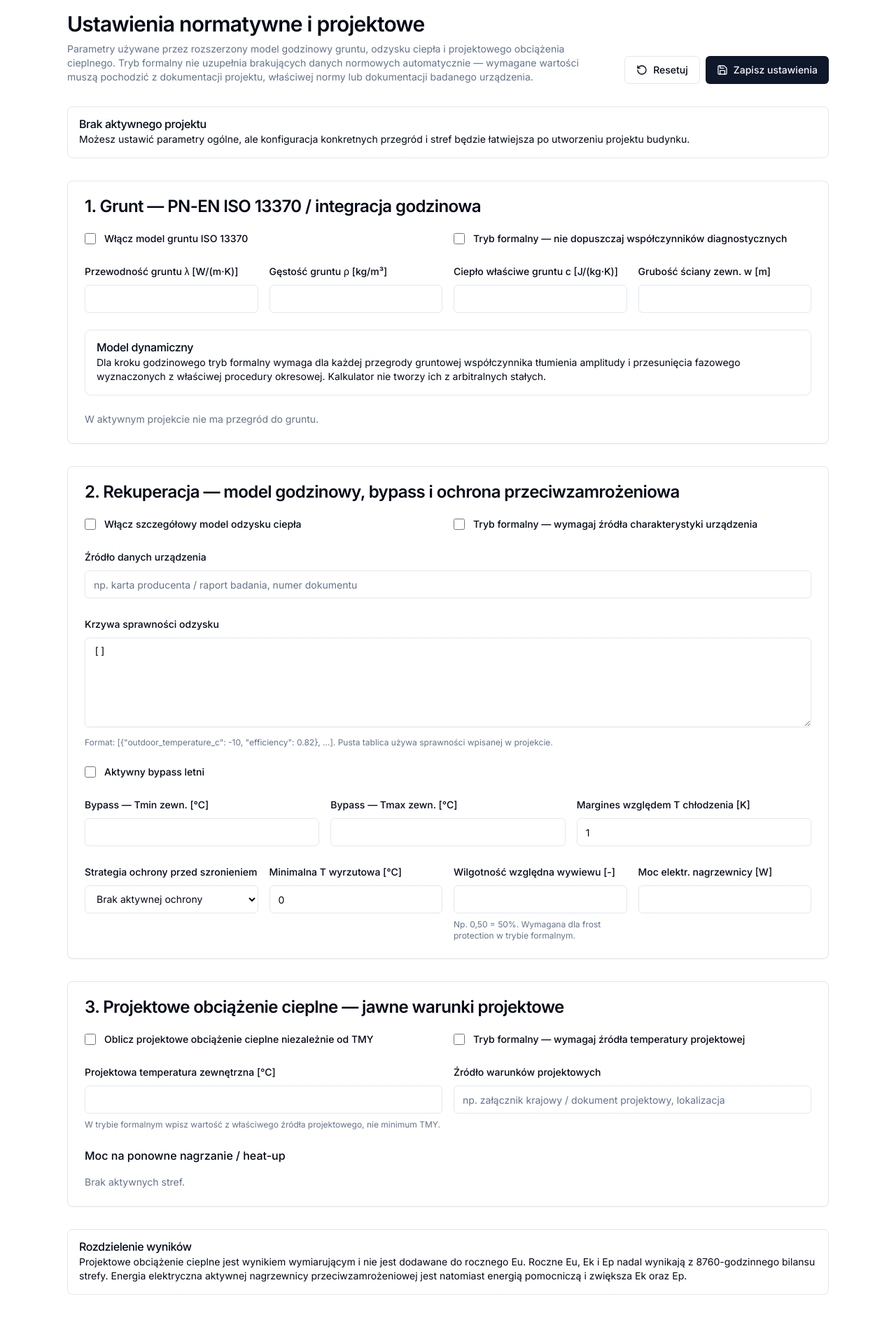
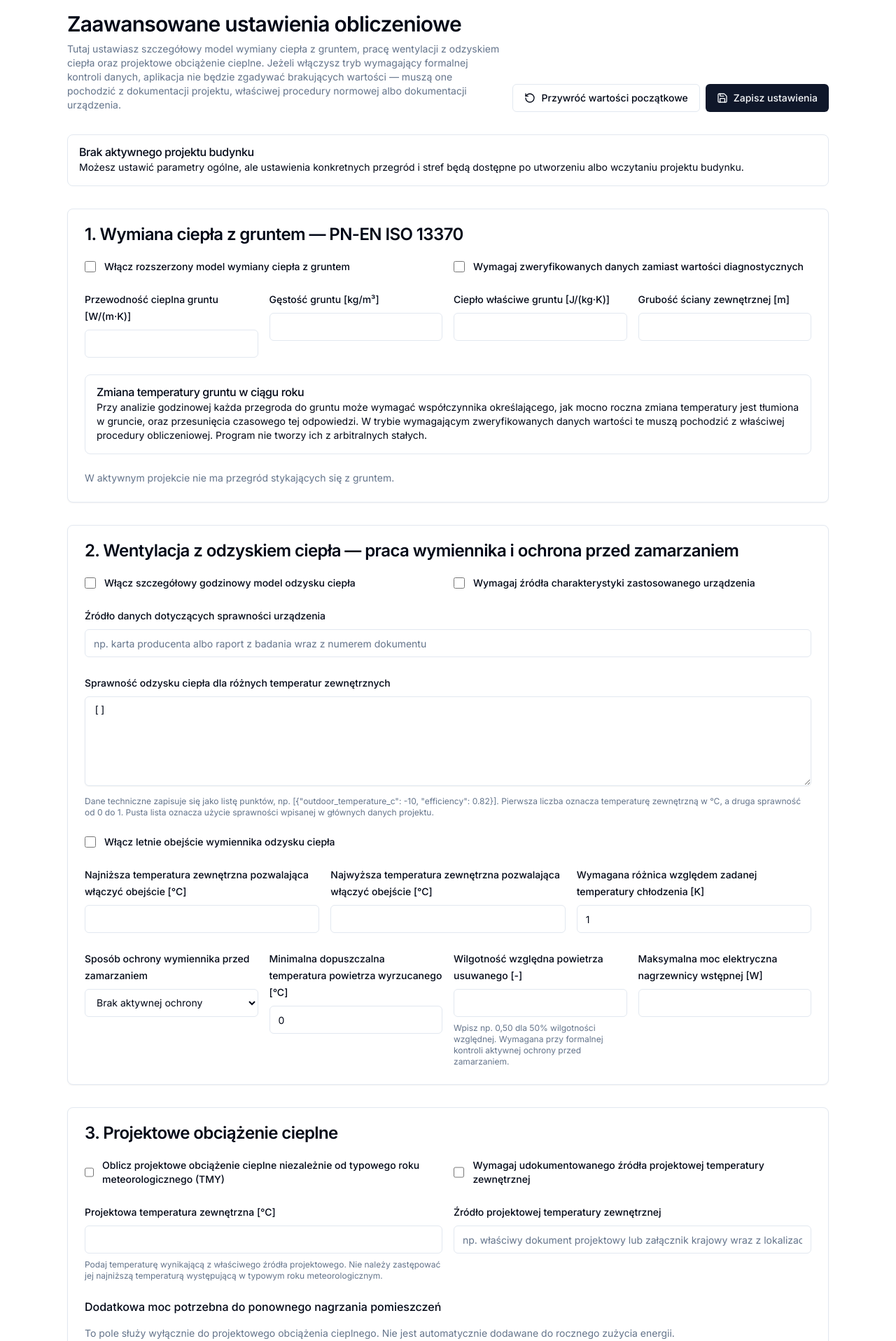
Before and after one commit to kglapin/EnergoLiczydlo, a Next.js app in the folder frontend/: page /normative in a window 1280 px wide. Shown: the part 144-2060 px from the top of the page at 70% size. Built offline with nearby package versions, Linux system fonts and the light colour scheme.

Commit message:
Uproszczenie opisów ustawień normatywnych

```diff
--- a/frontend/app/normative/page.tsx
+++ b/frontend/app/normative/page.tsx
@@ -125,7 +125,7 @@ function JsonField({
             onChange(parsed)
             setError(null)
           } catch {
-            setError("Nieprawidłowy JSON — wartość nie zostanie zapisana do obliczeń.")
+            setError("Nieprawidłowy zapis danych w formacie JSON — ta wartość nie zostanie użyta w obliczeniu.")
           }
         }}
       />
@@ -196,48 +196,48 @@ export default function NormativeSettingsPage() {
           <Button variant="ghost" size="sm" asChild className="-ml-3">
             <Link href="/building"><ArrowLeft className="mr-2 h-4 w-4" />Wróć do budynku</Link>
           </Button>
-          <h1 className="text-3xl font-semibold tracking-tight">Ustawienia normatywne i projektowe</h1>
+          <h1 className="text-3xl font-semibold tracking-tight">Zaawansowane ustawienia obliczeniowe</h1>
           <p className="max-w-3xl text-sm text-muted-foreground">
-            Parametry używane przez rozszerzony model godzinowy gruntu, odzysku ciepła i
-            projektowego obciążenia cieplnego. Tryb formalny nie uzupełnia brakujących danych
-            normowych automatycznie — wymagane wartości muszą pochodzić z dokumentacji projektu,
-            właściwej normy lub dokumentacji badanego urządzenia.
+            Tutaj ustawiasz szczegółowy model wymiany ciepła z gruntem, pracę wentylacji z odzyskiem
+            ciepła oraz projektowe obciążenie cieplne. Jeżeli włączysz tryb wymagający formalnej
+            kontroli danych, aplikacja nie będzie zgadywać brakujących wartości — muszą one pochodzić
+            z dokumentacji projektu, właściwej procedury normowej albo dokumentacji urządzenia.
           </p>
         </div>
         <div className="flex gap-2">
-          <Button variant="outline" onClick={reset}><RotateCcw className="mr-2 h-4 w-4" />Resetuj</Button>
+          <Button variant="outline" onClick={reset}><RotateCcw className="mr-2 h-4 w-4" />Przywróć wartości początkowe</Button>
           <Button onClick={save}><Save className="mr-2 h-4 w-4" />Zapisz ustawienia</Button>
         </div>
       </div>
 
       {saved ? (
         <Alert>
-          <AlertTitle>Zapisano</AlertTitle>
+          <AlertTitle>Zapisano ustawienia</AlertTitle>
           <AlertDescription>
-            Konfiguracja zostanie automatycznie dołączona do następnego obliczenia.
+            Te dane zostaną automatycznie dołączone do następnego obliczenia.
           </AlertDescription>
         </Alert>
       ) : null}
 
       {!project ? (
         <Alert>
-          <AlertTitle>Brak aktywnego projektu</AlertTitle>
+          <AlertTitle>Brak aktywnego projektu budynku</AlertTitle>
           <AlertDescription>
-            Możesz ustawić parametry ogólne, ale konfiguracja konkretnych przegród i stref będzie
-            łatwiejsza po utworzeniu projektu budynku.
+            Możesz ustawić parametry ogólne, ale ustawienia konkretnych przegród i stref będą dostępne
+            po utworzeniu albo wczytaniu projektu budynku.
           </AlertDescription>
         </Alert>
       ) : null}
 
       <Card>
         <CardHeader>
-          <CardTitle>1. Grunt — PN-EN ISO 13370 / integracja godzinowa</CardTitle>
+          <CardTitle>1. Wymiana ciepła z gruntem — PN-EN ISO 13370</CardTitle>
         </CardHeader>
         <CardContent className="space-y-6">
           <div className="grid gap-4 md:grid-cols-2">
             <Toggle
               id="ground-enabled"
-              label="Włącz model gruntu ISO 13370"
+              label="Włącz rozszerzony model wymiany ciepła z gruntem"
               checked={settings.ground.enabled}
               onChange={(enabled) => setSettings((current) => ({
                 ...current,
@@ -246,7 +246,7 @@ export default function NormativeSettingsPage() {
             />
             <Toggle
               id="ground-certificate"
-              label="Tryb formalny — nie dopuszczaj współczynników diagnostycznych"
+              label="Wymagaj zweryfikowanych danych zamiast wartości diagnostycznych"
               checked={settings.ground.certificate_mode}
               onChange={(certificate_mode) => setSettings((current) => ({
                 ...current,
@@ -258,7 +258,7 @@ export default function NormativeSettingsPage() {
           <div className="grid gap-4 md:grid-cols-2 lg:grid-cols-4">
             <NumberField
               id="soil-lambda"
-              label="Przewodność gruntu λ [W/(m·K)]"
+              label="Przewodność cieplna gruntu [W/(m·K)]"
               value={settings.ground.soil_conductivity_w_mk}
               onChange={(soil_conductivity_w_mk) => setSettings((current) => ({
                 ...current,
@@ -268,7 +268,7 @@ export default function NormativeSettingsPage() {
             />
             <NumberField
               id="soil-density"
-              label="Gęstość gruntu ρ [kg/m³]"
+              label="Gęstość gruntu [kg/m³]"
               value={settings.ground.soil_density_kg_m3}
               onChange={(soil_density_kg_m3) => setSettings((current) => ({
                 ...current,
@@ -278,7 +278,7 @@ export default function NormativeSettingsPage() {
             />
             <NumberField
               id="soil-cp"
-              label="Ciepło właściwe gruntu c [J/(kg·K)]"
+              label="Ciepło właściwe gruntu [J/(kg·K)]"
               value={settings.ground.soil_specific_heat_j_kgk}
               onChange={(soil_specific_heat_j_kgk) => setSettings((current) => ({
                 ...current,
@@ -288,7 +288,7 @@ export default function NormativeSettingsPage() {
             />
             <NumberField
               id="wall-thickness"
-              label="Grubość ściany zewn. w [m]"
+              label="Grubość ściany zewnętrznej [m]"
               value={settings.ground.external_wall_thickness_m}
               onChange={(external_wall_thickness_m) => setSettings((current) => ({
                 ...current,
@@ -299,29 +299,30 @@ export default function NormativeSettingsPage() {
           </div>
 
           <Alert>
-            <AlertTitle>Model dynamiczny</AlertTitle>
+            <AlertTitle>Zmiana temperatury gruntu w ciągu roku</AlertTitle>
             <AlertDescription>
-              Dla kroku godzinowego tryb formalny wymaga dla każdej przegrody gruntowej
-              współczynnika tłumienia amplitudy i przesunięcia fazowego wyznaczonych z właściwej
-              procedury okresowej. Kalkulator nie tworzy ich z arbitralnych stałych.
+              Przy analizie godzinowej każda przegroda do gruntu może wymagać współczynnika określającego,
+              jak mocno roczna zmiana temperatury jest tłumiona w gruncie, oraz przesunięcia czasowego tej
+              odpowiedzi. W trybie wymagającym zweryfikowanych danych wartości te muszą pochodzić z właściwej
+              procedury obliczeniowej. Program nie tworzy ich z arbitralnych stałych.
             </AlertDescription>
           </Alert>
 
           <div className="space-y-4">
             {groundElements.length === 0 ? (
-              <p className="text-sm text-muted-foreground">W aktywnym projekcie nie ma przegród do gruntu.</p>
+              <p className="text-sm text-muted-foreground">W aktywnym projekcie nie ma przegród stykających się z gruntem.</p>
             ) : groundElements.map((element) => {
               const config = settings.ground.elements[element.id] ?? {}
               return (
                 <div key={element.id} className="rounded-lg border p-4">
                   <div className="mb-4">
                     <p className="font-medium">{element.name}</p>
-                    <p className="text-xs text-muted-foreground">ID: {element.id}</p>
+                    <p className="text-xs text-muted-foreground">Identyfikator techniczny: {element.id}</p>
                   </div>
                   <div className="grid gap-4 md:grid-cols-2 lg:grid-cols-3">
                     <NumberField
                       id={`${element.id}-perimeter`}
-                      label="Obwód eksponowany P [m]"
+                      label="Obwód podłogi wystawiony na wymianę z gruntem [m]"
                       value={config.exposed_perimeter_m}
                       onChange={(exposed_perimeter_m) => updateGroundElement(
                         element.id, { exposed_perimeter_m },
@@ -330,7 +331,7 @@ export default function NormativeSettingsPage() {
                     />
                     <NumberField
                       id={`${element.id}-rf`}
-                      label="Opór warstw podłogi Rf [m²K/W]"
+                      label="Opór cieplny warstw podłogi [m²·K/W]"
                       value={config.floor_thermal_resistance_m2k_w}
                       onChange={(floor_thermal_resistance_m2k_w) => updateGroundElement(
                         element.id, { floor_thermal_resistance_m2k_w },
@@ -339,7 +340,7 @@ export default function NormativeSettingsPage() {
                     />
                     <NumberField
                       id={`${element.id}-depth`}
-                      label="Głębokość piwnicy / elementu [m]"
+                      label="Głębokość piwnicy lub położenia elementu poniżej terenu [m]"
                       value={config.basement_depth_m}
                       onChange={(basement_depth_m) => updateGroundElement(
                         element.id, { basement_depth_m },
@@ -348,17 +349,18 @@ export default function NormativeSettingsPage() {
                     />
                     <NumberField
                       id={`${element.id}-ratio`}
-                      label="Wsp. amplitudy okresowej [-]"
+                      label="Współczynnik tłumienia rocznej zmiany temperatury [-]"
                       value={config.periodic_amplitude_ratio}
                       onChange={(periodic_amplitude_ratio) => updateGroundElement(
                         element.id, { periodic_amplitude_ratio },
                       )}
                       min={0}
                       max={1}
+                      hint="0 oznacza pełne wytłumienie zmiany temperatury, a 1 brak tłumienia. Wartość formalna musi pochodzić ze zweryfikowanej procedury."
                     />
                     <NumberField
                       id={`${element.id}-phase`}
-                      label="Przesunięcie fazowe [dni]"
+                      label="Przesunięcie czasowe odpowiedzi gruntu [dni]"
                       value={config.phase_shift_days}
                       onChange={(phase_shift_days) => updateGroundElement(
                         element.id, { phase_shift_days },
@@ -368,13 +370,13 @@ export default function NormativeSettingsPage() {
                     />
                     <NumberField
                       id={`${element.id}-diagnostic-depth`}
-                      label="Głębokość diagnostyczna [m]"
+                      label="Efektywna głębokość używana tylko w analizie diagnostycznej [m]"
                       value={config.diagnostic_effective_depth_m}
                       onChange={(diagnostic_effective_depth_m) => updateGroundElement(
                         element.id, { diagnostic_effective_depth_m },
                       )}
                       min={0}
-                      hint="Używana tylko poza trybem formalnym."
+                      hint="To pole nie jest używane jako formalna wartość normowa."
                     />
                   </div>
                 </div>
@@ -386,13 +388,13 @@ export default function NormativeSettingsPage() {
 
       <Card>
         <CardHeader>
-          <CardTitle>2. Rekuperacja — model godzinowy, bypass i ochrona przeciwzamrożeniowa</CardTitle>
+          <CardTitle>2. Wentylacja z odzyskiem ciepła — praca wymiennika i ochrona przed zamarzaniem</CardTitle>
         </CardHeader>
         <CardContent className="space-y-6">
           <div className="grid gap-4 md:grid-cols-2">
             <Toggle
               id="hr-enabled"
-              label="Włącz szczegółowy model odzysku ciepła"
+              label="Włącz szczegółowy godzinowy model odzysku ciepła"
               checked={settings.heat_recovery.enabled}
               onChange={(enabled) => setSettings((current) => ({
                 ...current,
@@ -401,7 +403,7 @@ export default function NormativeSettingsPage() {
             />
             <Toggle
               id="hr-certificate"
-              label="Tryb formalny — wymagaj źródła charakterystyki urządzenia"
+              label="Wymagaj źródła charakterystyki zastosowanego urządzenia"
               checked={settings.heat_recovery.certificate_mode}
               onChange={(certificate_mode) => setSettings((current) => ({
                 ...current,
@@ -411,7 +413,7 @@ export default function NormativeSettingsPage() {
           </div>
 
           <div className="space-y-2">
-            <Label htmlFor="performance-source">Źródło danych urządzenia</Label>
+            <Label htmlFor="performance-source">Źródło danych dotyczących sprawności urządzenia</Label>
             <Input
               id="performance-source"
               value={settings.heat_recovery.performance_source ?? ""}
@@ -422,13 +424,13 @@ export default function NormativeSettingsPage() {
                   performance_source: event.target.value || undefined,
                 },
               }))}
-              placeholder="np. karta producenta / raport badania, numer dokumentu"
+              placeholder="np. karta producenta albo raport z badania wraz z numerem dokumentu"
             />
           </div>
 
           <JsonField
             id="efficiency-curve"
-            label="Krzywa sprawności odzysku"
+            label="Sprawność odzysku ciepła dla różnych temperatur zewnętrznych"
             value={settings.heat_recovery.efficiency_curve}
             onChange={(value) => setSettings((current) => ({
               ...current,
@@ -439,13 +441,13 @@ export default function NormativeSettingsPage() {
                   : [],
               },
             }))}
-            hint='Format: [{"outdoor_temperature_c": -10, "efficiency": 0.82}, ...]. Pusta tablica używa sprawności wpisanej w projekcie.'
+            hint='Dane techniczne zapisuje się jako listę punktów, np. [{"outdoor_temperature_c": -10, "efficiency": 0.82}]. Pierwsza liczba oznacza temperaturę zewnętrzną w °C, a druga sprawność od 0 do 1. Pusta lista oznacza użycie sprawności wpisanej w głównych danych projektu.'
           />
 
           <div className="grid gap-4 md:grid-cols-2">
             <Toggle
               id="bypass-enabled"
-              label="Aktywny bypass letni"
+              label="Włącz letnie obejście wymiennika odzysku ciepła"
               checked={settings.heat_recovery.summer_bypass_enabled}
               onChange={(summer_bypass_enabled) => setSettings((current) => ({
                 ...current,
@@ -456,7 +458,7 @@ export default function NormativeSettingsPage() {
           <div className="grid gap-4 md:grid-cols-3">
             <NumberField
               id="bypass-min"
-              label="Bypass — Tmin zewn. [°C]"
+              label="Najniższa temperatura zewnętrzna pozwalająca włączyć obejście [°C]"
               value={settings.heat_recovery.bypass_min_outdoor_c}
               onChange={(bypass_min_outdoor_c) => setSettings((current) => ({
                 ...current,
@@ -465,7 +467,7 @@ export default function NormativeSettingsPage() {
             />
             <NumberField
               id="bypass-max"
-              label="Bypass — Tmax zewn. [°C]"
+              label="Najwyższa temperatura zewnętrzna pozwalająca włączyć obejście [°C]"
               value={settings.heat_recovery.bypass_max_outdoor_c}
               onChange={(bypass_max_outdoor_c) => setSettings((current) => ({
                 ...current,
@@ -474,7 +476,7 @@ export default function NormativeSettingsPage() {
             />
             <NumberField
               id="bypass-margin"
-              label="Margines względem T chłodzenia [K]"
+              label="Wymagana różnica względem zadanej temperatury chłodzenia [K]"
               value={settings.heat_recovery.bypass_indoor_margin_k}
               onChange={(bypass_indoor_margin_k) => setSettings((current) => ({
                 ...current,
@@ -489,7 +491,7 @@ export default function NormativeSettingsPage() {
 
           <div className="grid gap-4 md:grid-cols-2 lg:grid-cols-4">
             <div className="space-y-2">
-              <Label htmlFor="frost-strategy">Strategia ochrony przed szronieniem</Label>
+              <Label htmlFor="frost-strategy">Sposób ochrony wymiennika przed zamarzaniem</Label>
               <select
                 id="frost-strategy"
                 className="h-10 w-full rounded-md border border-input bg-background px-3 text-sm"
@@ -504,13 +506,13 @@ export default function NormativeSettingsPage() {
               >
                 <option value="none">Brak aktywnej ochrony</option>
                 <option value="preheater">Nagrzewnica wstępna</option>
-                <option value="reduce_recovery">Redukcja odzysku</option>
-                <option value="disable_recovery">Wyłączenie odzysku</option>
+                <option value="reduce_recovery">Ograniczenie odzysku ciepła</option>
+                <option value="disable_recovery">Czasowe wyłączenie odzysku ciepła</option>
               </select>
             </div>
             <NumberField
               id="frost-limit"
-              label="Minimalna T wyrzutowa [°C]"
+              label="Minimalna dopuszczalna temperatura powietrza wyrzucanego [°C]"
               value={settings.heat_recovery.frost_exhaust_limit_c}
               onChange={(frost_exhaust_limit_c) => setSettings((current) => ({
                 ...current,
@@ -522,7 +524,7 @@ export default function NormativeSettingsPage() {
             />
             <NumberField
               id="indoor-rh"
-              label="Wilgotność względna wywiewu [-]"
+              label="Wilgotność względna powietrza usuwanego [-]"
               value={settings.heat_recovery.indoor_relative_humidity}
               onChange={(indoor_relative_humidity) => setSettings((current) => ({
                 ...current,
@@ -530,11 +532,11 @@ export default function NormativeSettingsPage() {
               }))}
               min={0}
               max={1}
-              hint="Np. 0,50 = 50%. Wymagana dla frost protection w trybie formalnym."
+              hint="Wpisz np. 0,50 dla 50% wilgotności względnej. Wymagana przy formalnej kontroli aktywnej ochrony przed zamarzaniem."
             />
             <NumberField
               id="preheater-power"
-              label="Moc elektr. nagrzewnicy [W]"
+              label="Maksymalna moc elektryczna nagrzewnicy wstępnej [W]"
               value={settings.heat_recovery.preheater_max_power_w}
               onChange={(preheater_max_power_w) => setSettings((current) => ({
                 ...current,
@@ -548,13 +550,13 @@ export default function NormativeSettingsPage() {
 
       <Card>
         <CardHeader>
-          <CardTitle>3. Projektowe obciążenie cieplne — jawne warunki projektowe</CardTitle>
+          <CardTitle>3. Projektowe obciążenie cieplne</CardTitle>
         </CardHeader>
         <CardContent className="space-y-6">
           <div className="grid gap-4 md:grid-cols-2">
             <Toggle
               id="design-enabled"
-              label="Oblicz projektowe obciążenie cieplne niezależnie od TMY"
+              label="Oblicz projektowe obciążenie cieplne niezależnie od typowego roku meteorologicznego (TMY)"
               checked={settings.design_conditions.enabled}
               onChange={(enabled) => setSettings((current) => ({
                 ...current,
@@ -563,7 +565,7 @@ export default function NormativeSettingsPage() {
             />
             <Toggle
               id="design-certificate"
-              label="Tryb formalny — wymagaj źródła temperatury projektowej"
+              label="Wymagaj udokumentowanego źródła projektowej temperatury zewnętrznej"
               checked={settings.design_conditions.certificate_mode}
               onChange={(certificate_mode) => setSettings((current) => ({
                 ...current,
@@ -581,10 +583,10 @@ export default function NormativeSettingsPage() {
                 ...current,
                 design_conditions: { ...current.design_conditions, outdoor_design_temperature_c },
               }))}
-              hint="W trybie formalnym wpisz wartość z właściwego źródła projektowego, nie minimum TMY."
+              hint="Podaj temperaturę wynikającą z właściwego źródła projektowego. Nie należy zastępować jej najniższą temperaturą występującą w typowym roku meteorologicznym."
             />
             <div className="space-y-2">
-              <Label htmlFor="design-source">Źródło warunków projektowych</Label>
+              <Label htmlFor="design-source">Źródło projektowej temperatury zewnętrznej</Label>
               <Input
                 id="design-source"
                 value={settings.design_conditions.source ?? ""}
@@ -595,20 +597,24 @@ export default function NormativeSettingsPage() {
                     source: event.target.value || undefined,
                   },
                 }))}
-                placeholder="np. załącznik krajowy / dokument projektowy, lokalizacja"
+                placeholder="np. właściwy dokument projektowy lub załącznik krajowy wraz z lokalizacją"
               />
             </div>
           </div>
 
           <div className="space-y-4">
-            <h3 className="font-medium">Moc na ponowne nagrzanie / heat-up</h3>
+            <h3 className="font-medium">Dodatkowa moc potrzebna do ponownego nagrzania pomieszczeń</h3>
+            <p className="text-sm text-muted-foreground">
+              To pole służy wyłącznie do projektowego obciążenia cieplnego. Nie jest automatycznie
+              dodawane do rocznego zużycia energii.
+            </p>
             {conditionedZones.length === 0 ? (
               <p className="text-sm text-muted-foreground">Brak aktywnych stref.</p>
             ) : conditionedZones.map((zone) => (
               <NumberField
                 key={zone.id}
                 id={`heatup-${zone.id}`}
-                label={`${zone.name} — dodatkowa moc [W]`}
+                label={`${zone.name} — dodatkowa moc ponownego nagrzania [W]`}
                 value={settings.design_conditions.heat_up_power_by_zone_w[zone.id]}
                 onChange={(value) => setSettings((current) => ({
                   ...current,
@@ -627,15 +633,17 @@ export default function NormativeSettingsPage() {
 
           {unheatedBoundaries.length > 0 ? (
             <div className="space-y-4">
-              <h3 className="font-medium">Temperatury przestrzeni nieogrzewanych</h3>
+              <h3 className="font-medium">Projektowe temperatury przestrzeni nieogrzewanych</h3>
               <p className="text-sm text-muted-foreground">
-                Tryb formalny nie przyjmuje automatycznie „Tzew + 3 K” dla tych przegród.
+                Przy formalnej kontroli obciążenia projektowego program nie przyjmuje automatycznie
+                wartości „temperatura zewnętrzna + 3 K”. Temperaturę po drugiej stronie przegrody
+                należy podać na podstawie właściwych danych projektowych.
               </p>
               {unheatedBoundaries.map((element) => (
                 <NumberField
                   key={element.id}
                   id={`unheated-${element.id}`}
-                  label={`${element.name} — temperatura sąsiednia [°C]`}
+                  label={`${element.name} — projektowa temperatura po drugiej stronie przegrody [°C]`}
                   value={settings.design_conditions.unheated_adjacent_temperature_by_element_c[element.id]}
                   onChange={(value) => setSettings((current) => ({
                     ...current,
@@ -655,12 +663,14 @@ export default function NormativeSettingsPage() {
       </Card>
 
       <Alert>
-        <AlertTitle>Rozdzielenie wyników</AlertTitle>
+        <AlertTitle>Jak interpretować wyniki?</AlertTitle>
         <AlertDescription>
-          Projektowe obciążenie cieplne jest wynikiem wymiarującym i nie jest dodawane do rocznego
-          Eu. Roczne Eu, Ek i Ep nadal wynikają z 8760-godzinnego bilansu strefy. Energia elektryczna
-          aktywnej nagrzewnicy przeciwzamrożeniowej jest natomiast energią pomocniczą i zwiększa Ek
-          oraz Ep.
+          Projektowe obciążenie cieplne jest osobnym wynikiem mocy i nie zwiększa rocznej energii
+          użytkowej. Godzinowa analiza 8760 godzin jest analizą techniczną. Jeżeli włączony jest tryb
+          świadectwa, główne formalne wartości energii użytkowej (Eu), energii końcowej (Ek) i
+          nieodnawialnej energii pierwotnej (Ep) pochodzą z osobnego miesięcznego silnika formalnej
+          charakterystyki energetycznej. Energia elektryczna zużywana przez aktywną nagrzewnicę
+          wstępną jest energią systemową i może zwiększać Ek oraz Ep.
         </AlertDescription>
       </Alert>
     </main>
```
